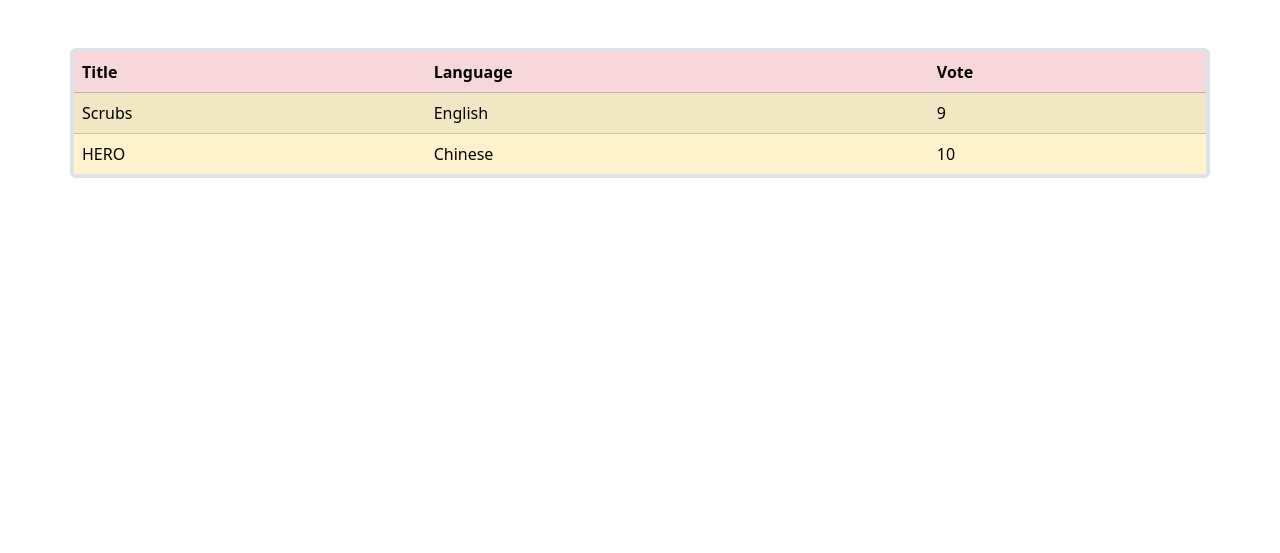
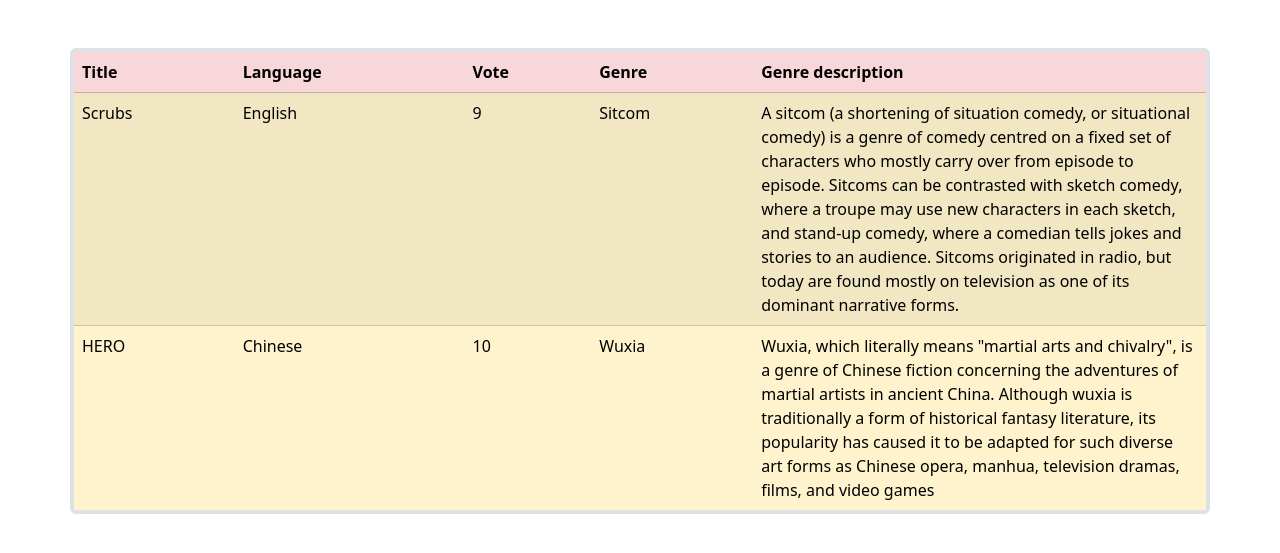
Before and after one commit to lucapolzone/php-oop-1, a PHP site: page / in a window 1280 px wide. Shown: the top 553 px of the page. Run offline with PHP 8.4, Linux system fonts and the light colour scheme.

Commit message:
feat: add class Genre

```diff
--- a/Database/db.php
+++ b/Database/db.php
@@ -1,6 +1,4 @@
 <?php
 
-$scrubs = new Production('Scrubs', 'English', 9);
-$hero = new Production('HERO', 'Chinese', 10);
-
-?>
+$scrubs = new Production('Scrubs', 'English', 9, new Genre('Sitcom', 'A sitcom (a shortening of situation comedy, or situational comedy) is a genre of comedy centred on a fixed set of characters who mostly carry over from episode to episode. Sitcoms can be contrasted with sketch comedy, where a troupe may use new characters in each sketch, and stand-up comedy, where a comedian tells jokes and stories to an audience. Sitcoms originated in radio, but today are found mostly on television as one of its dominant narrative forms.'));
+$hero = new Production('HERO', 'Chinese', 10, new Genre('Wuxia', 'Wuxia, which literally means "martial arts and chivalry", is a genre of Chinese fiction concerning the adventures of martial artists in ancient China. Although wuxia is traditionally a form of historical fantasy literature, its popularity has caused it to be adapted for such diverse art forms as Chinese opera, manhua, television dramas, films, and video games'));
--- /dev/null
+++ b/Models/Genre.php
@@ -0,0 +1,19 @@
+<?php
+
+class Genre {
+  public $name;
+  public $description;
+
+  function __construct(
+    string $name,
+    string $description,
+  ) {
+    $this->name = $name;
+    $this->description = $description;
+  }
+
+}
+
+
+
+//serve una funzione getter, setter
--- a/Models/production.php
+++ b/Models/production.php
@@ -5,20 +5,21 @@ class Production {
   public $title;
   public $language;
   public $vote;
+  public $genre;
 
 
   function __construct(
+    //parametri funzione
     string $title,
     string $language,
     int $vote,
+    Genre $genre,
   ) {
+
+    //quello dopo la freccia è un attributo
     $this->title = $title;
     $this->language = $language;
     $this->vote = $vote;
+    $this->genre = $genre;
   }
 }
-
-
-
-
-?>
--- a/Partials/table-head.php
+++ b/Partials/table-head.php
@@ -3,5 +3,7 @@
     <th scope="col">Title</th>
     <th scope="col">Language</th>
     <th scope="col">Vote</th>
+    <th scope="col">Genre</th>
+    <th scope="col" style="width: 40%">Genre description</th>
   </tr>
 </thead>
--- a/Partials/table-row.php
+++ b/Partials/table-row.php
@@ -2,4 +2,6 @@
   <td><?= $production->title ?></td>
   <td><?= $production->language ?></td>
   <td><?= $production->vote ?></td>
+  <td><?= $production->genre->name ?></td>
+  <td><?= $production->genre->description ?></td>
 </tr>
--- a/index.php
+++ b/index.php
@@ -1,8 +1,11 @@
 <?php
 
-require_once __DIR__ . '/Models/production.php';
+require_once __DIR__ . '/Models/Production.php';
+
+require_once __DIR__ . '/Models/Genre.php';
 
 require_once __DIR__ . '/Database/db.php';
+
 
 // var_dump($scrubs);
 // var_dump($hero);
```
